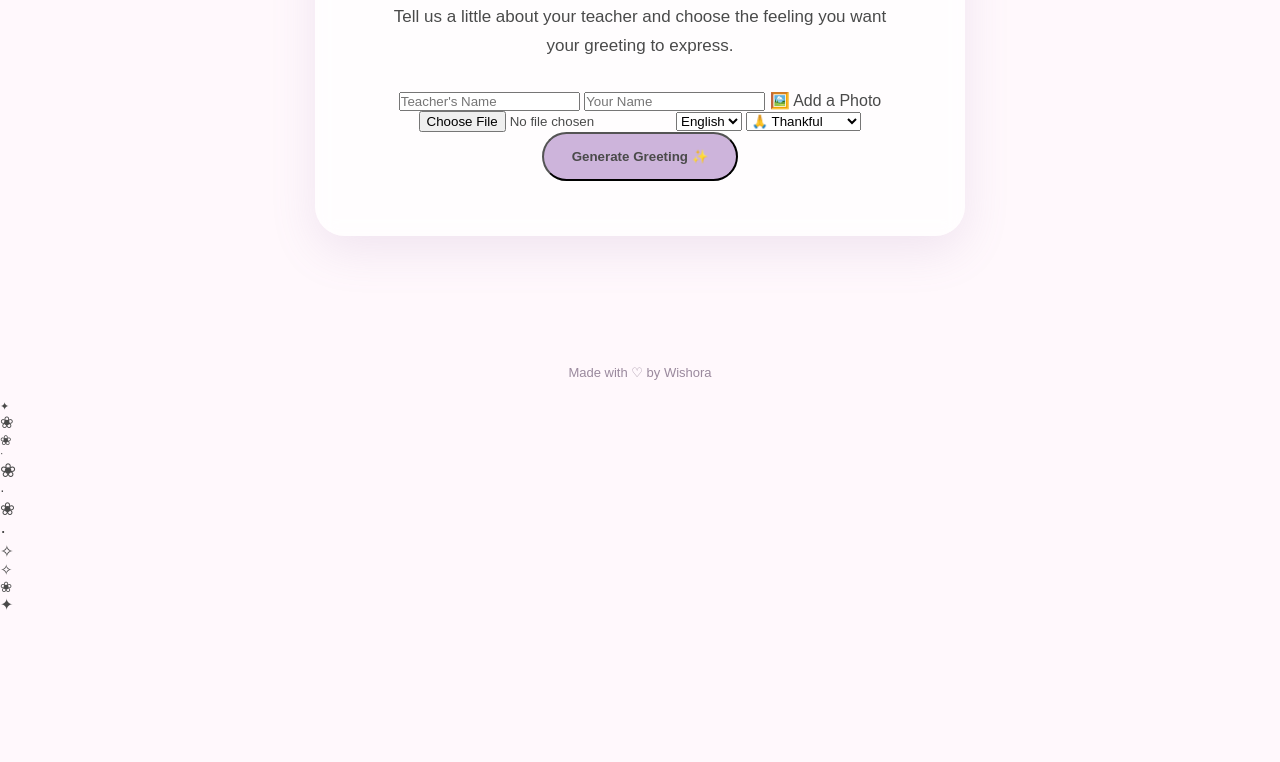
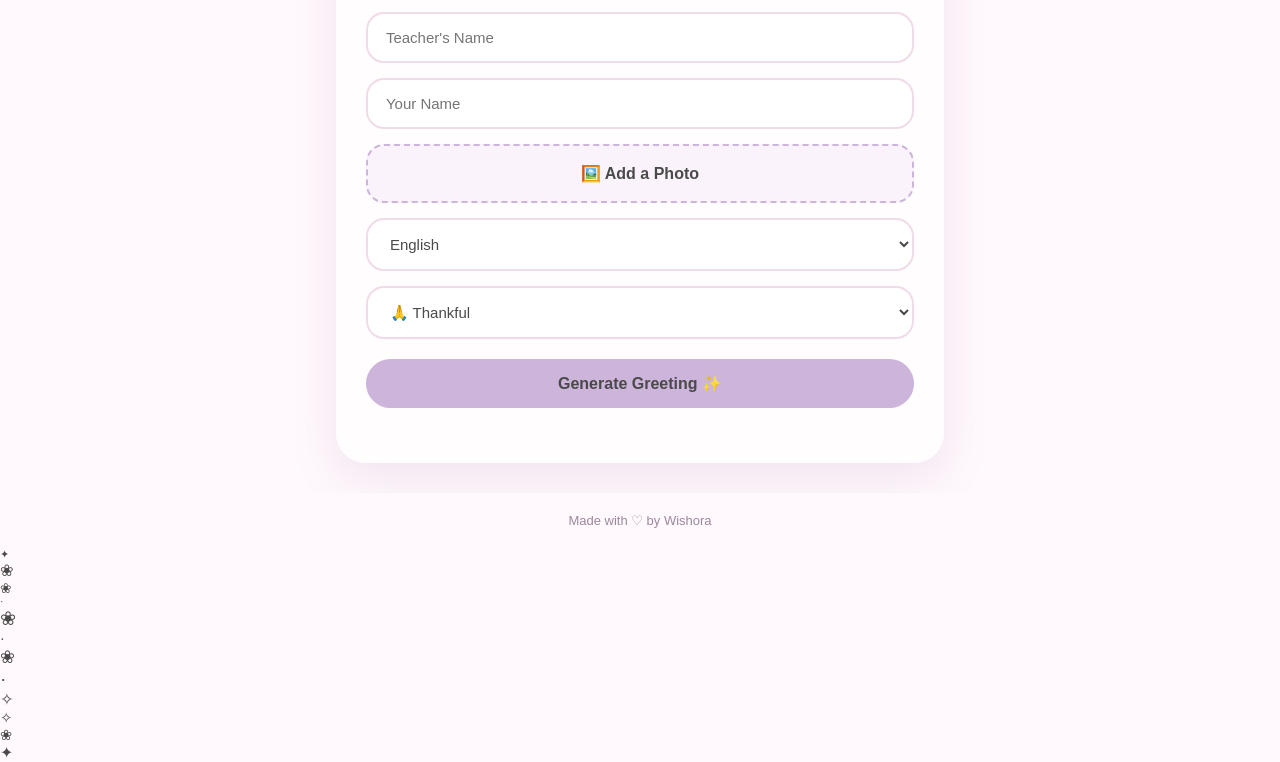
Before and after one commit to angeldeora45-source/wishora, a plain HTML site: page create.html in a window 1280 px wide. Shown: the part 357-1119 px from the top of the page. Before the commit the page ends 971 px from the top, so only its background shows below. Drawn offline with Linux system fonts and the light colour scheme.

Commit message:
Update style.css

```diff
--- a/style.css
+++ b/style.css
@@ -164,4 +164,47 @@ footer {
   .hero-card p {
     font-size: 15px;
   }
+}form {
+  display: flex;
+  flex-direction: column;
+  gap: 15px;
+  margin-top: 25px;
 }
+
+form input,
+form select {
+  width: 100%;
+  padding: 15px 18px;
+  border: 2px solid #f0dce8;
+  border-radius: 18px;
+  background: #fff;
+  color: #4a4a4a;
+  font-size: 15px;
+  outline: none;
+}
+
+form input:focus,
+form select:focus {
+  border-color: #cdb4db;
+}
+
+.upload-box {
+  display: block;
+  padding: 18px;
+  border: 2px dashed #cdb4db;
+  border-radius: 18px;
+  background: #faf3fc;
+  cursor: pointer;
+  font-weight: bold;
+}
+
+.upload-box input {
+  display: none;
+}
+
+form button {
+  border: none;
+  cursor: pointer;
+  font-size: 16px;
+  margin-top: 5px;
+}
```
